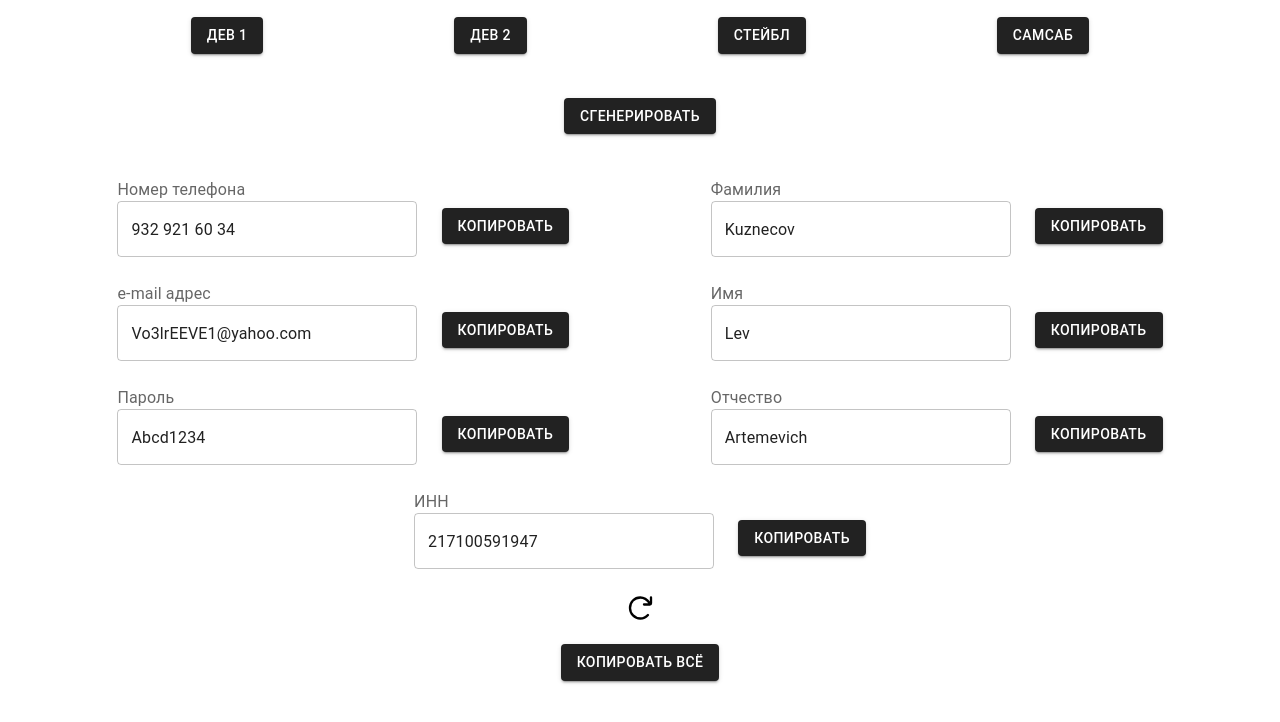
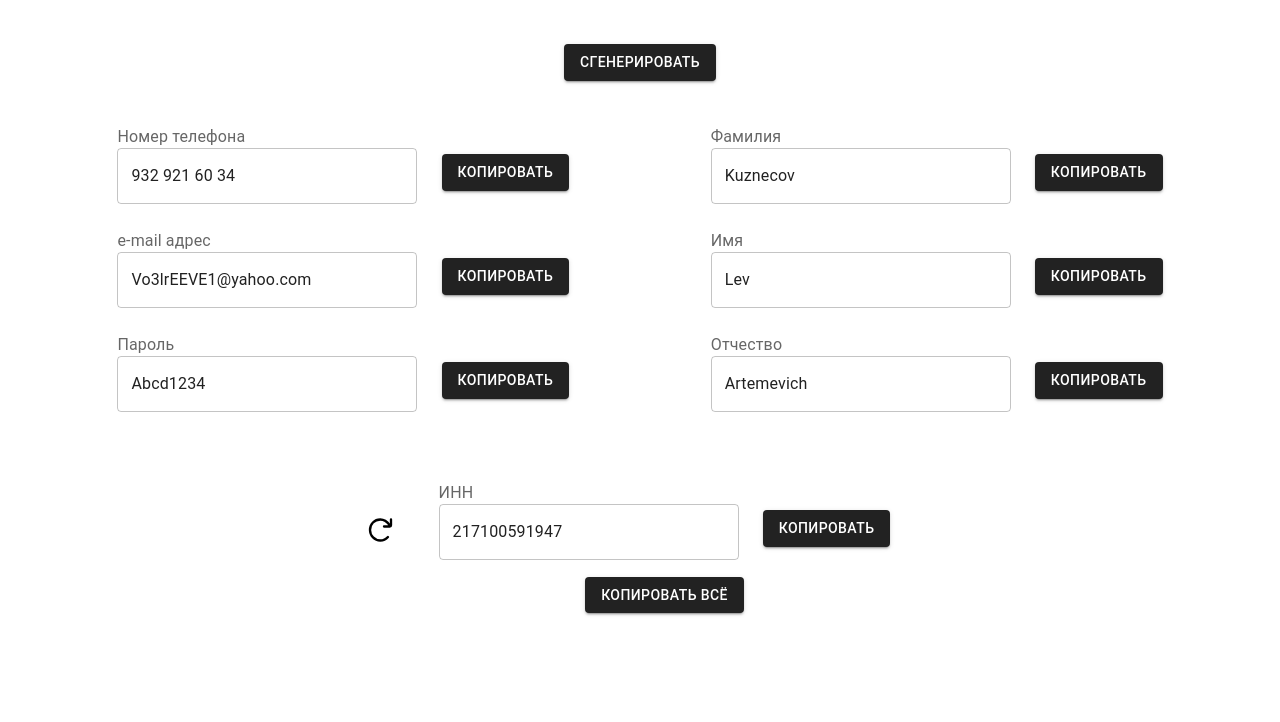
Before and after one commit to Orehik/mock_data_generator, a React (Vite) app: page / in a window 1280 px wide. Shown: the top 722 px of the page. Built offline with nearby package versions, Linux system fonts and the light colour scheme.

Commit message:
fix deploy [3]

```diff
--- a/src/App.css
+++ b/src/App.css
@@ -35,24 +35,3 @@
   display: flex;
   align-self: center;
 }
-
-.hotkey {
-  display: flex;
-  justify-content: space-evenly;
-}
-
-.new_box_element {
-  margin-bottom: 44px !important;
-  display: flex;
-  justify-content: center;
-}
-
-.inn_box_element {
-  display: flex;
-  align-self: center;
-}
-.refresh_box_element {
-  display: flex;
-  justify-content: center;
-  margin-bottom: 22px !important
-}
--- a/src/App.tsx
+++ b/src/App.tsx
@@ -14,6 +14,7 @@ import { generateEmail } from "./helpers/emailAddress";
 import { maleNames } from "./dataNames/maleNames";
 import { TAXGenerator } from "./helpers/TAXGenerator";
 import './App.css';
+
 
 function App() {
   const randomIndex = Math.floor(Math.random() * 10000);
@@ -57,12 +58,6 @@ function App() {
 
   return (
     <div className="parent_container">
-      <div className="hotkey">
-        <BaseButton className="copy_button" onClick={() => window.open(import.meta.env.VITE_DEV_1, "_blank")}>Дев 1</BaseButton>
-        <BaseButton className="copy_button" onClick={() => window.open(import.meta.env.VITE_DEV_2, "_blank")}>Дев 2</BaseButton>
-        <BaseButton className="copy_button" onClick={() => window.open(import.meta.env.VITE_STABLE, "_blank")}>Стейбл</BaseButton>
-        <BaseButton className="copy_button" onClick={() => window.open(import.meta.env.VITE_SUMSUB, "_blank")}>САМСАБ</BaseButton>
-      </div>
       <BaseButton className="box_element" onClick={() => getStarted()}>Сгенерировать</BaseButton>
       <div className="div_container">
         <div>
@@ -112,20 +107,16 @@ function App() {
           </Box>
         </div>
       </div>
-      <div className="inn_box_element">
+      <div className="box_element">
+        <RefreshInn onClick={() => innGenerator()}/>
         <Box className="box_container">
           <BaseInput
             label={INPUT_LABELS.inn}
             value={inn}
           />
           <BaseButton className="copy_button" onClick={() => copyValue(inn)}>Копировать</BaseButton>
+          <BaseButton className="copy_button" onClick={() => copyValue(arrayValue)}>Копировать всё</BaseButton>
         </Box>
-      </div>
-      <div className="refresh_box_element">
-        <RefreshInn onClick={() => innGenerator()}/>
-        </div>
-      <div className="new_box_element">
-        <BaseButton onClick={() => copyValue(arrayValue)}>Копировать всё</BaseButton>
       </div>
     </div>
   )
--- a/src/components/RefreshInn/RefreshInn.css
+++ b/src/components/RefreshInn/RefreshInn.css
@@ -1,4 +1,6 @@
 .icon {
+    margin-right: 20px;
+    margin-top: 35px;
     cursor: pointer;
 }
 
```
Also changed, not shown: 1 other file (tests, documents, lock files or other folders).
